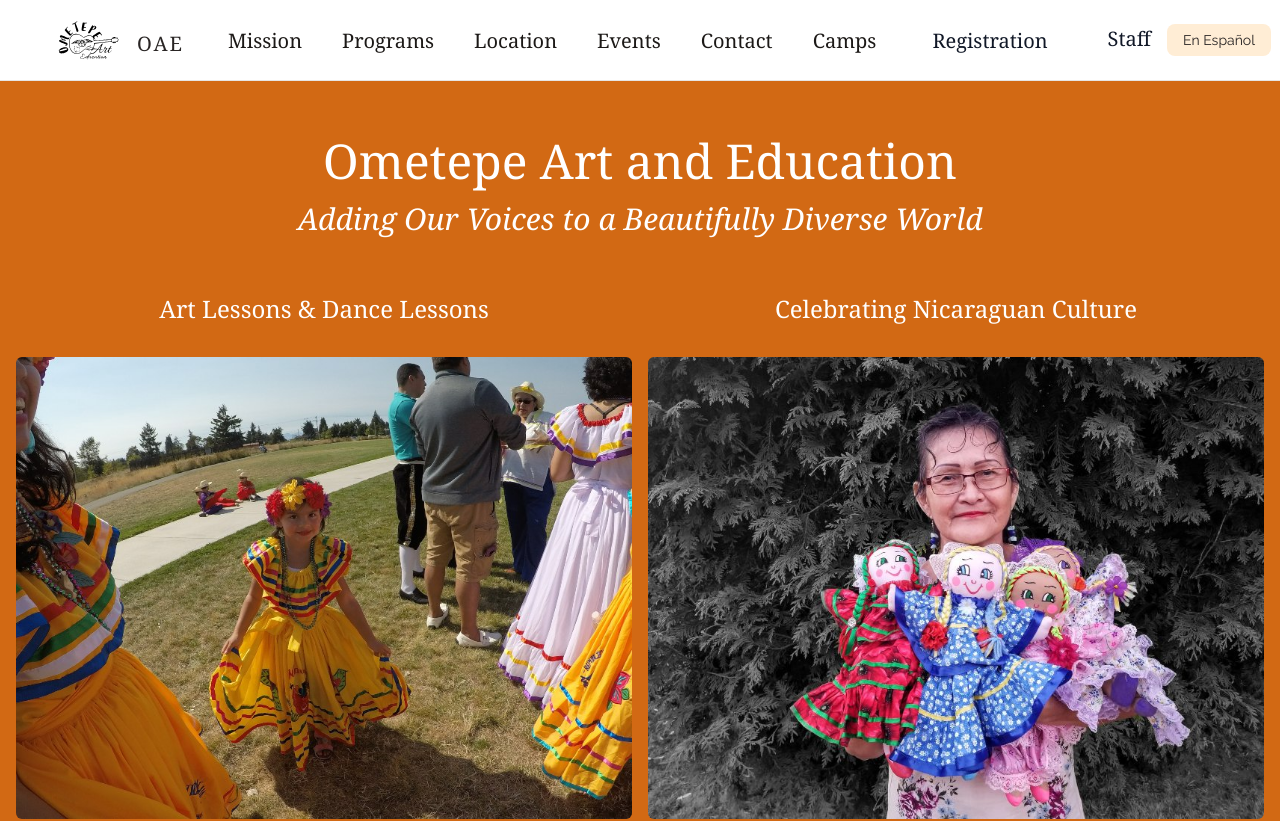
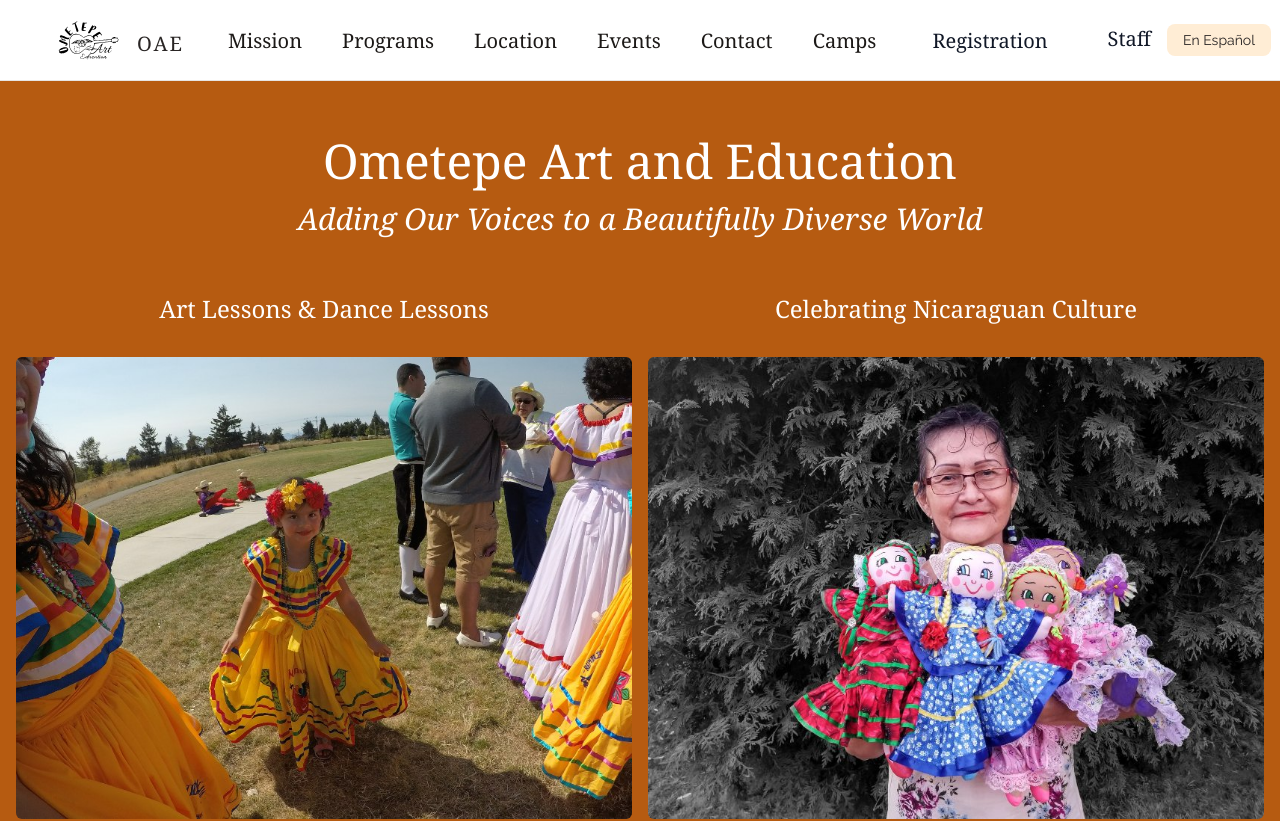
Before and after one commit to papadavis47/ometepe-art-and-education, a Next.js app: page / in a window 1280 px wide. Shown: the top 821 px of the page. Built offline with nearby package versions, Linux system fonts and the light colour scheme; a web font is replaced by a local one.

Commit message:
Change arbitrary bg color value to hex value and decrease lightness for accesibility reasons

```diff
--- a/components/Layout/Layout.js
+++ b/components/Layout/Layout.js
@@ -3,7 +3,8 @@
 
 const Layout = ({ children }) => {
   return (
-    <div className='flex flex-col min-h-screen bg-[#d26914]'>
+    // Used an arbitrary HSL value here for the bg color
+    <div className='flex flex-col min-h-screen bg-[hsl(27_83%_39%)]'>
       <NavBar />
       <main className='flex-1'>{children}</main>
       <Footer />
```
